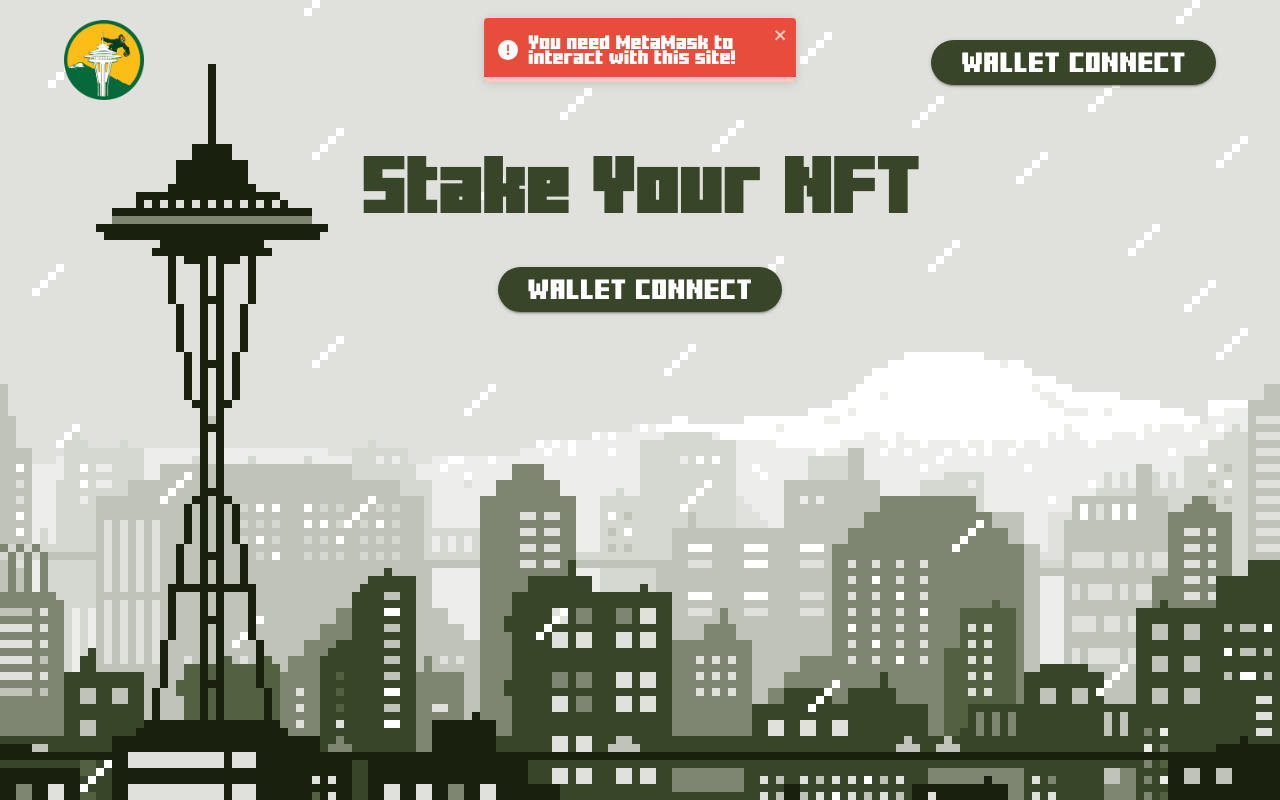
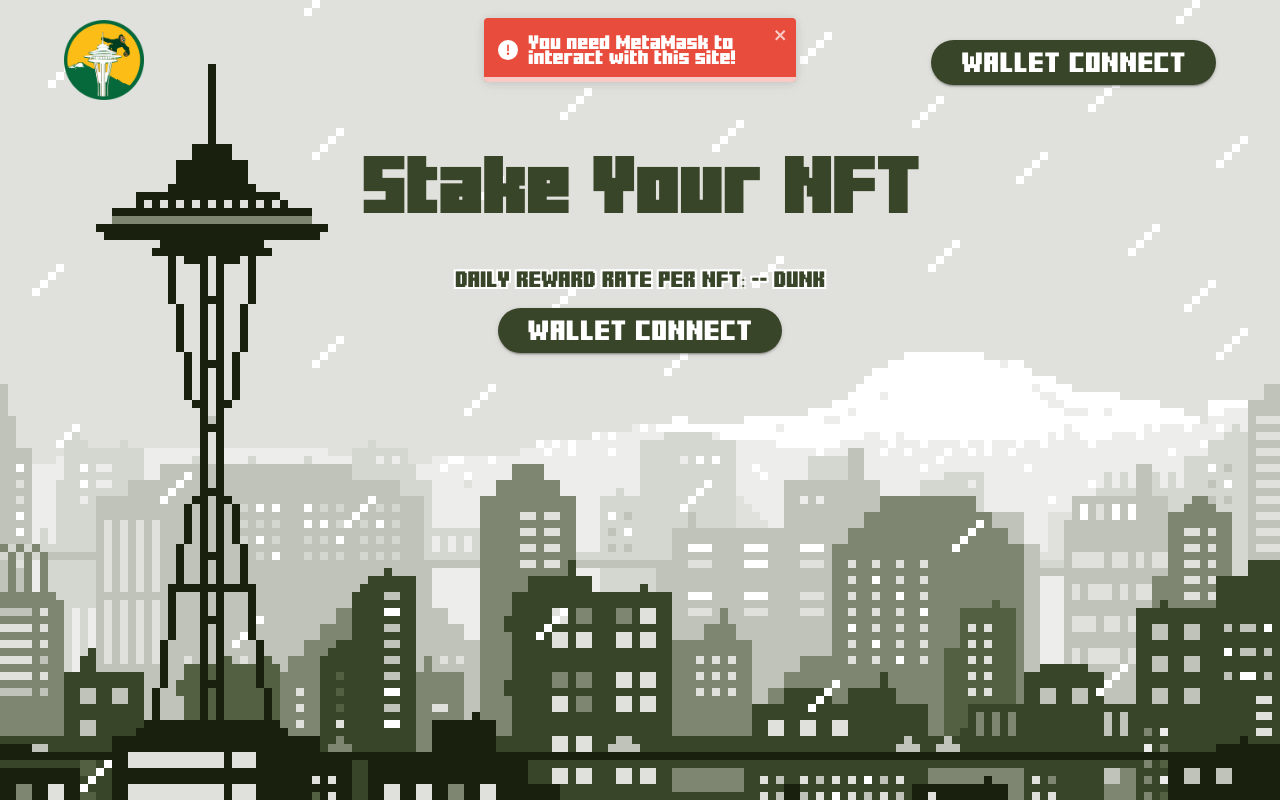
Before and after one commit to dev0614/eth-nft-staking, a Next.js app: page / in a window 1280 px wide. Built offline with nearby package versions, Linux system fonts and the light colour scheme.

Commit message:
daily reward rate

```diff
--- a/src/pages/index.js
+++ b/src/pages/index.js
@@ -28,6 +28,7 @@ export default function Home() {
     const [stakeAllLoading, setStakeAllLoading] = useState(false);
     const [unstakeAllLoading, setUnstakeAllLoading] = useState(false);
     const [claimAllLoading, setClaimAllLoading] = useState(false);
+    const [dailyRewardRate, setDailyRewardRate] = useState(0);
 
     const connectWallet = async () => {
         if (await checkNetwork()) {
@@ -63,6 +64,7 @@ export default function Home() {
                     SMARTCONTRACT_ABI_ERC20,
                     signer
                 );
+                setDailyRewardRate((await contract.getRewardRate()) / Math.pow(10, 18) / 25)
 
                 /////////////////
                 updatePage(address);
@@ -243,11 +245,12 @@ export default function Home() {
                     connectWallet={() => connectWallet()}
                     connected={connected}
                 />
-                <div className="">
+                <div className="top-title">
                     <Container maxWidth="lg">
                         <h1 className="title">
                             Stake Your NFT
                         </h1>
+                        <p className="reward-rate">daily reward rate per nft: {dailyRewardRate === 0 ? "--" : dailyRewardRate} DUNK</p>
                     </Container>
                 </div>
                 {connected ?
--- a/src/styles/style.scss
+++ b/src/styles/style.scss
@@ -14,10 +14,18 @@ header {
         justify-content: space-between;
     }
 }
-.title {
-    font-size: 56px !important;
-    text-align: center;
-    color: #394529;
+.top-title {
+    .title {
+        font-size: 56px !important;
+        text-align: center;
+        color: #394529;
+    }
+    .reward-rate {
+        text-align: center;
+        color: #394529;
+        text-transform: uppercase;
+        text-shadow: 2px 2px 0 #fff, -2px 2px 0 #fff, 2px -2px 0 #fff, -2px -2px 0 #fff;
+    }
 }
 
 .subtitle {
```
